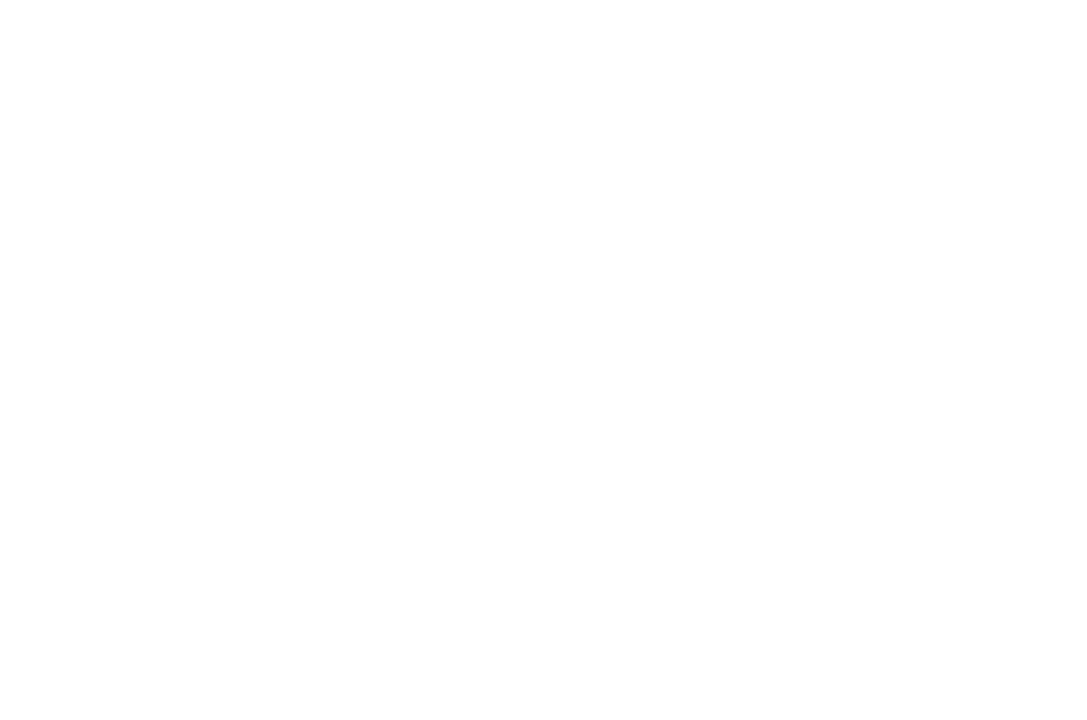
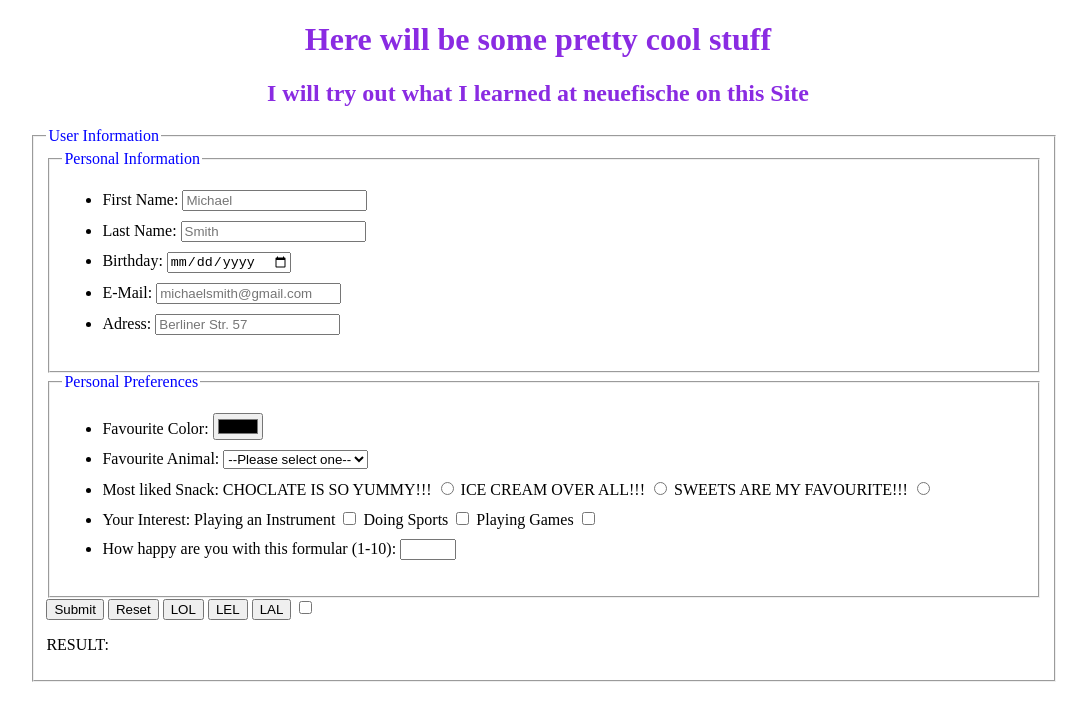
Before and after one commit to Airglow98/tryouts, a plain HTML site: page index.html in a window 1280 px wide. Shown: the whole page, without its empty margins (102-1189 px from the left). Drawn offline with Linux system fonts and the light colour scheme.

Commit message:
add form and buttons

```diff
--- a/index.html
+++ b/index.html
@@ -4,7 +4,154 @@
     <meta charset="UTF-8" />
     <meta http-equiv="X-UA-Compatible" content="IE=edge" />
     <meta name="viewport" content="width=device-width, initial-scale=1.0" />
+    <link rel="stylesheet" href="styles.css" />
+    <script src="index.js" defer></script>
+
     <title>Hello World</title>
   </head>
-  <body></body>
+  <body class="body-default" data-js="body">
+    <h1>Here will be some pretty cool stuff</h1>
+    <h2 class="h2-header">
+      I will try out what I learned at neuefische on this Site
+    </h2>
+    <form action="">
+      <fieldset class="UserInformation-Fieldset">
+        <legend class="UserInformation-Legend">User Information</legend>
+        <fieldset class="PersonalInformation-Fieldset">
+          <legend class="PersonalInformation-Legend">
+            Personal Information
+          </legend>
+          <ul class="Personalinformation-List">
+            <li>
+              <label for="firstName">First Name:</label>
+              <input
+                type="text"
+                name="firstName"
+                id="firstName"
+                placeholder="Michael"
+                minlength="3"
+              />
+            </li>
+            <li>
+              <label for="lastName">Last Name:</label>
+              <input
+                type="text"
+                name="lastName"
+                id="lastName"
+                placeholder="Smith"
+                minlength="3"
+              />
+            </li>
+            <li>
+              <label for="birthday">Birthday:</label>
+              <input type="date" name="birthday" id="birthday" />
+            </li>
+            <li>
+              <label for="email">E-Mail:</label>
+              <input
+                type="email"
+                name="email"
+                id="email"
+                placeholder="michaelsmith@gmail.com"
+              />
+            </li>
+            <li>
+              <label for="adress">Adress:</label>
+              <input
+                type="text"
+                name="adress"
+                id="adress"
+                placeholder="Berliner Str. 57"
+              />
+            </li>
+          </ul>
+        </fieldset>
+        <fieldset class="PersonalPreferences-Fieldset">
+          <legend class="PersonalPreferences-Legend">
+            Personal Preferences
+          </legend>
+          <ul class="PersonalPreferences-List">
+            <li>
+              <label for="favouritecolor">Favourite Color:</label>
+              <input type="color" name="favouritecolor" id="favouritecolor" />
+            </li>
+            <li>
+              <label for="favouriteanimal">Favourite Animal:</label>
+              <select name="favouriteanimal" id="favouriteanimal">
+                <option value="none">--Please select one--</option>
+                <option value="Cat">Cat</option>
+                <option value="Dog">Dog</option>
+                <option value="Rabbit">Rabbit</option>
+                <option value="Rat">Rat</option>
+                <option value="Spider">Spider</option>
+                <option value="Horse">Horse</option>
+                <option value="Wolf">Wolf</option>
+                <option value="Lion">Lion</option>
+              </select>
+            </li>
+            <li>
+              <label for="mostLikedSnack">Most liked Snack:</label>
+              <label for="CHOCLATE">CHOCLATE IS SO YUMMY!!!</label>
+              <input
+                type="radio"
+                name="mostLikedSnack"
+                id="CHOCLATE"
+                value="CHOCLATE"
+              />
+              <label for="ICECREAM">ICE CREAM OVER ALL!!!</label>
+              <input
+                type="radio"
+                name="mostLikedSnack"
+                id="ICECREAM"
+                value="ICECREAM"
+              />
+              <label for="SWEETS">SWEETS ARE MY FAVOURITE!!!</label>
+              <input
+                type="radio"
+                name="mostLikedSnack"
+                id="SWEETS"
+                value="SWEETS"
+              />
+            </li>
+            <li>
+              <label for="hobbies">Your Interest:</label>
+              <label for="playing-an-instrument">Playing an Instrument</label>
+              <input
+                type="checkbox"
+                name="playing-an-instrument"
+                id="playing-an-instrument"
+              />
+              <label for="doing-sports">Doing Sports</label>
+              <input type="checkbox" name="doing-sports" id="doing-sports" />
+              <label for="games">Playing Games</label>
+              <input type="checkbox" name="games" id="games" />
+            </li>
+            <li>
+              <label for="Happieness"
+                >How happy are you with this formular (1-10):</label
+              >
+              <input
+                type="number"
+                name="Happieness"
+                id="Happieness"
+                min="0"
+                max="10"
+              />
+            </li>
+          </ul>
+        </fieldset>
+        <button>Submit</button>
+        <button type="reset">Reset</button>
+        <button type="button" data-js="LOL">LOL</button>
+        <button type="button" data-js="LEL">LEL</button>
+        <button type="button" data-js="LAL">LAL</button>
+        <label class="toggle-darmode">
+          <input type="checkbox" />
+          <span class="toggle"></span>
+        </label>
+        <p>RESULT:</p>
+        <p data-js="SHOW-RESULT"></p>
+      </fieldset>
+    </form>
+  </body>
 </html>
--- /dev/null
+++ b/index.js
@@ -0,0 +1,22 @@
+const LOL = document.querySelector('[data-js="LOL"]');
+const LAL = document.querySelector('[data-js="LAL"]');
+const LEL = document.querySelector('[data-js="LEL"]');
+const BODY = document.querySelector('[data-js="body"]');
+const showResult = document.querySelector('[data-js="SHOW-RESULT"]');
+
+LOL.addEventListener("click", () =>{
+BODY.classList.toggle('body-aqua');
+
+});
+
+function addNumbers() {
+    const result = 2 + 2 ;
+    showResult.textContent = result;
+
+
+};
+
+LEL.addEventListener("click", () =>{
+    addNumbers();
+
+    });
--- /dev/null
+++ b/styles.css
@@ -0,0 +1,34 @@
+:root {
+    --primary-color: blueviolet;
+    --secondary-color: blue;
+  }
+
+  * {
+    box-sizing: border-box;
+  }
+
+h1, h2 {
+    color: var(--primary-color);
+    text-align: center;
+}
+
+
+legend {
+    color: var(--secondary-color);
+}
+
+.UserInformation-Fieldset {
+    width: 80vw;
+    margin-left: 10%;
+    margin-right: 10%;
+
+
+}
+
+li {
+    padding-bottom: 10px;
+}
+
+.body-aqua {
+    background-color: aqua;
+}
```
